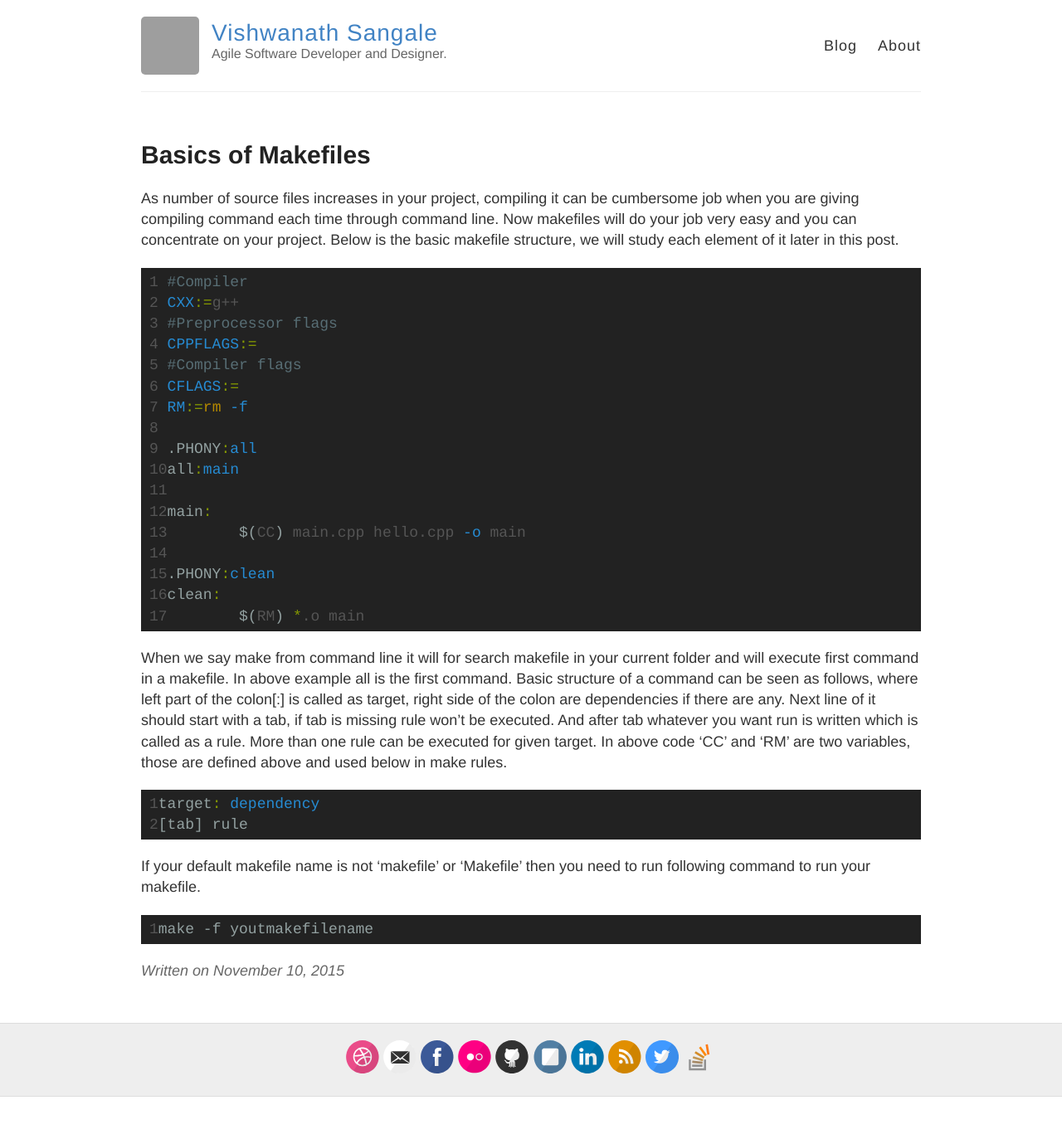
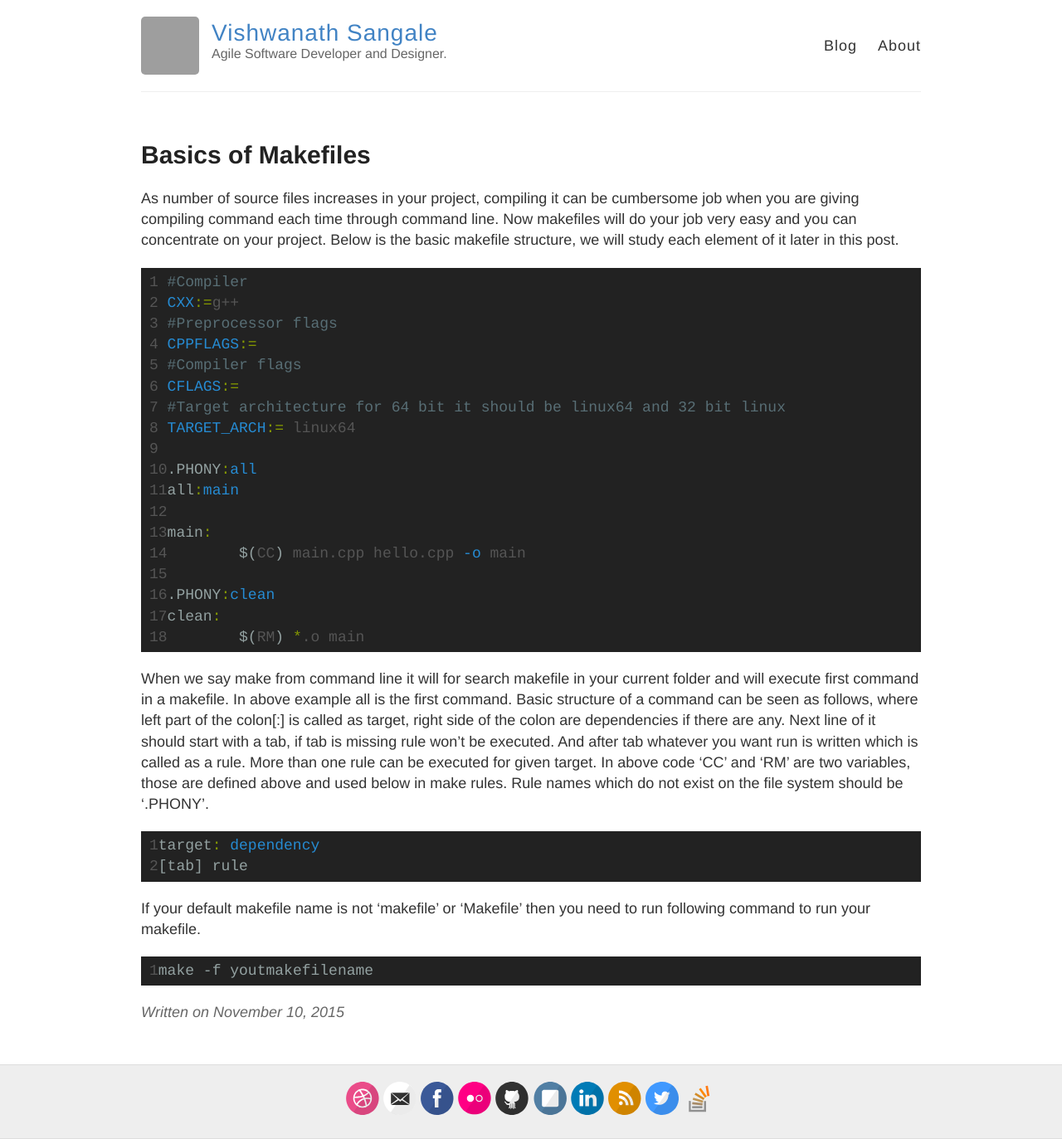
Before and after one commit to vishsangale/vishsangale.github.io, a Jekyll site: the page built from _posts/2015-11-10-Basics-of-Makefiles.md, in a window 1280 px wide. Shown: the whole page at 83% size. Built offline with Jekyll 4.4.1, drawn with Linux system fonts in a browser that asks for light colours; comment, search, counter and statistics services are not loaded; before the commit the page ends 1322 px from its top, so only the background shows below that; grey boxes are pictures that could not be loaded.

Commit message:
First blog-Makefiles

```diff
--- a/_posts/2015-11-10-Basics-of-Makefiles.md
+++ b/_posts/2015-11-10-Basics-of-Makefiles.md
@@ -12,7 +12,8 @@ CXX:=g++
 CPPFLAGS:=
 #Compiler flags
 CFLAGS:=
-RM:=rm -f
+#Target architecture for 64 bit it should be linux64 and 32 bit linux
+TARGET_ARCH:= linux64
 
 .PHONY:all
 all:main
@@ -26,7 +27,7 @@ clean:
 
 {% endhighlight %}
 
-When we say make from command line it will for search makefile in your current folder and will execute first command in a makefile. In above example all is the first command. Basic structure of a command can be seen as follows, where left part of the colon[:] is called as target, right side of the colon are dependencies if there are any. Next line of it should start with a tab, if tab is missing rule won't be executed. And after tab whatever you want run is written which is called as a rule. More than one rule can be executed for given target. In above code 'CC' and 'RM' are two variables, those are defined above and used below in make rules.
+When we say make from command line it will for search makefile in your current folder and will execute first command in a makefile. In above example all is the first command. Basic structure of a command can be seen as follows, where left part of the colon[:] is called as target, right side of the colon are dependencies if there are any. Next line of it should start with a tab, if tab is missing rule won't be executed. And after tab whatever you want run is written which is called as a rule. More than one rule can be executed for given target. In above code 'CC' and 'RM' are two variables, those are defined above and used below in make rules. Rule names which do not exist on the file system should be '.PHONY'.
 
 {% highlight make linenos %}
 
```
Also changed, not shown: 1 other file.
